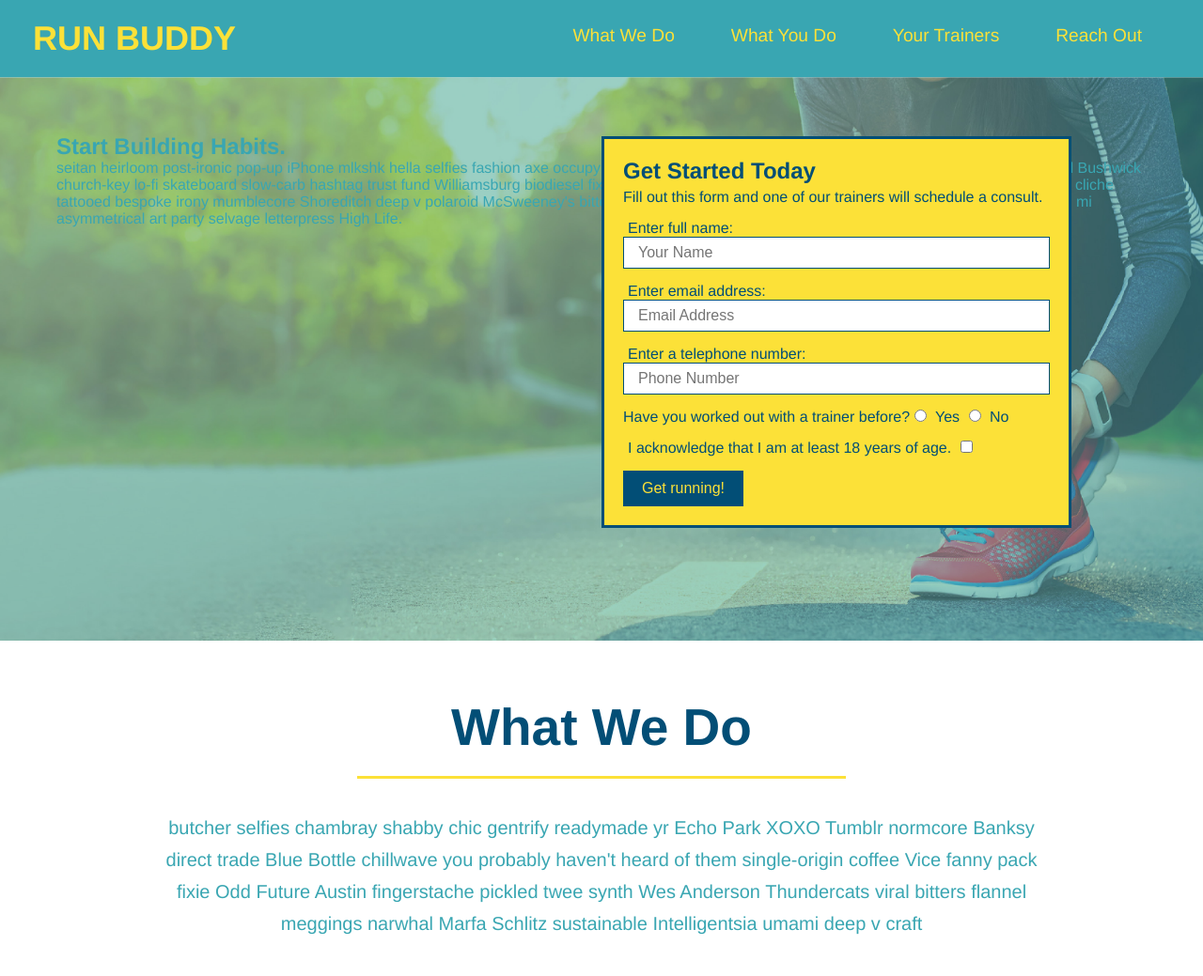
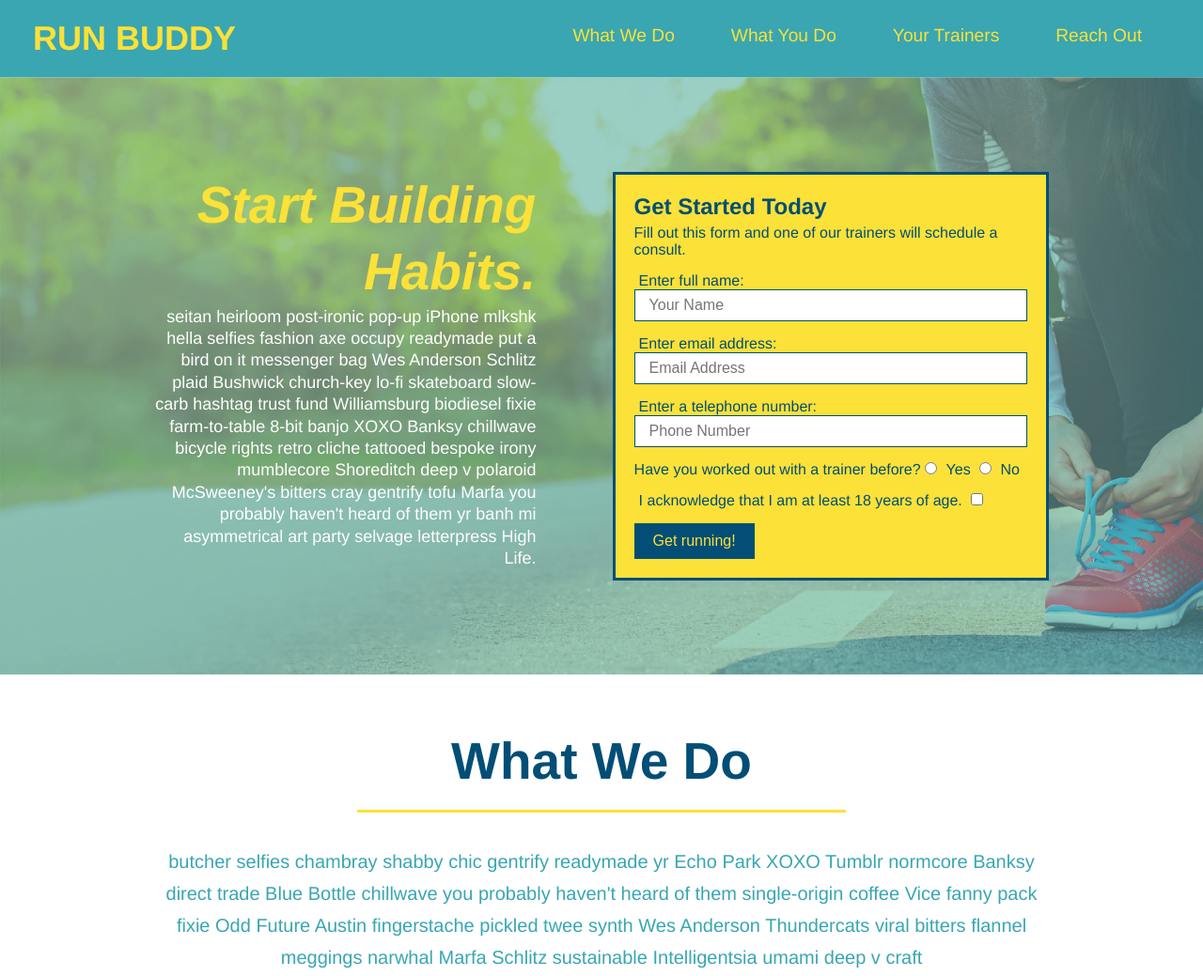
Before and after one commit to SteveB29/run-buddy, a plain HTML site: page index.html in a window 1280 px wide. Shown: the top 1039 px of the page at 94% size. Drawn offline with Linux system fonts and the light colour scheme.

Commit message:
add flexbox to the hero

```diff
--- a/assets/css/style.css
+++ b/assets/css/style.css
@@ -58,17 +58,18 @@ footer {
   background: #fce138;
   padding: 40px 35px;
   width: 100%;
+  display: flex;
+  justify-content: space-between;
+  flex-wrap: wrap;
 }
 
 footer h2 {
-  display: inline;
   color: #024e76;
   font-size: 30px;
   margin: 0;
 }
 
 footer div {
-  float: right;
   line-height: 1.5;
   text-align: right;
 }
@@ -87,21 +88,35 @@ section {
 .hero {
   background-image: url('../images/hero-bg.jpg');
   background-size: cover;
-  background-position: center;
   position: relative;
-  height: 600px;
+  display: flex;
+  justify-content: center;
+  flex-wrap: wrap;
+  }
+
+.hero-cta {
+  width: 35%;
+  text-align: right;
+  margin: 3.5%;
+  color: #fff;
+  font-size: 18px;
+  line-height: 1.3;
+}
+
+.hero-cta h2 {
+  font-style: italic;
+  font-size: 55px;
+  color: #fce138;
 }
 
 .hero-form {
   border: 3px solid #024e76;
   background-color: #fce138;
   padding: 20px;
-  width: 500px;
   color: #024e76;
-  position: absolute;
-  bottom: 120px;
-  right: 140px;
-}
+  width: 40%;
+  margin: 3.5%;
+  }
 
 .hero-form h3 {
   font-size: 24px;
```
